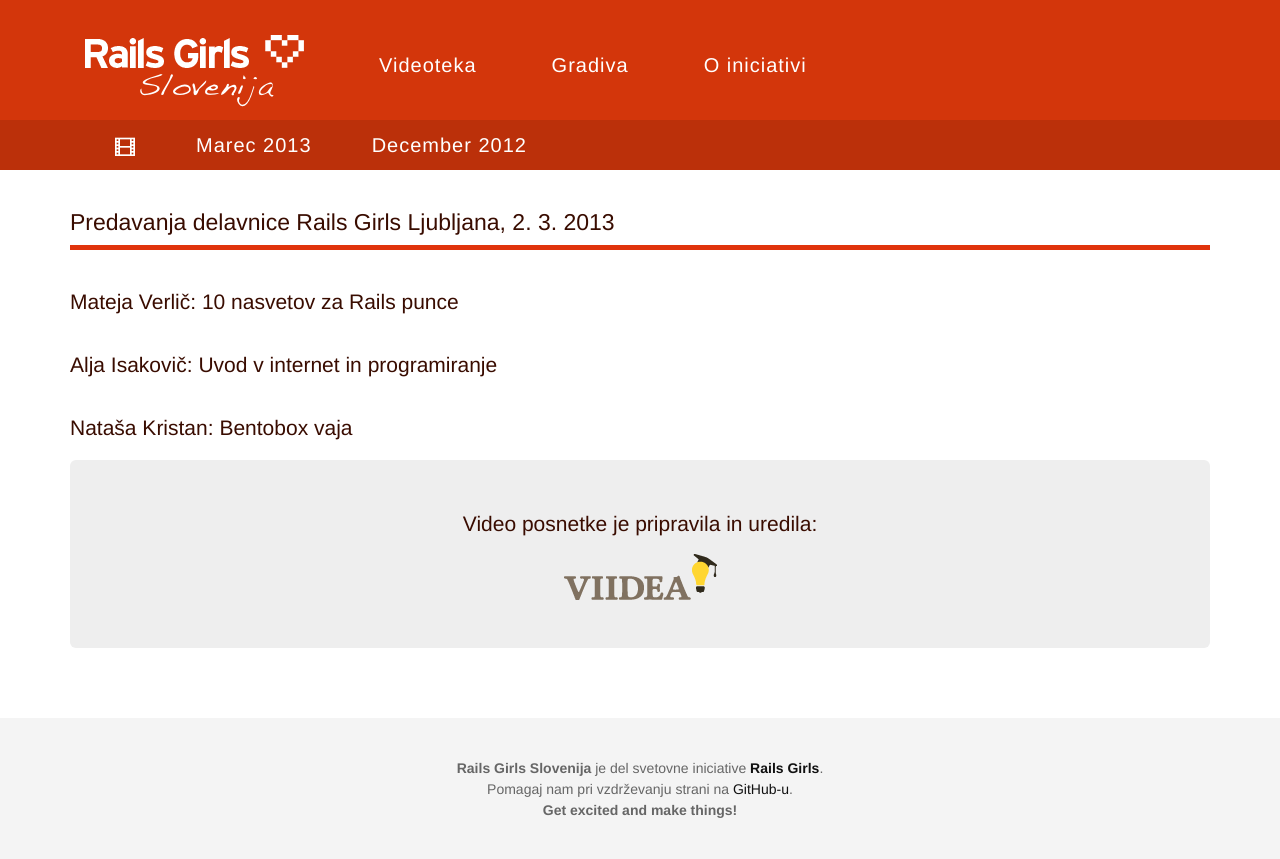
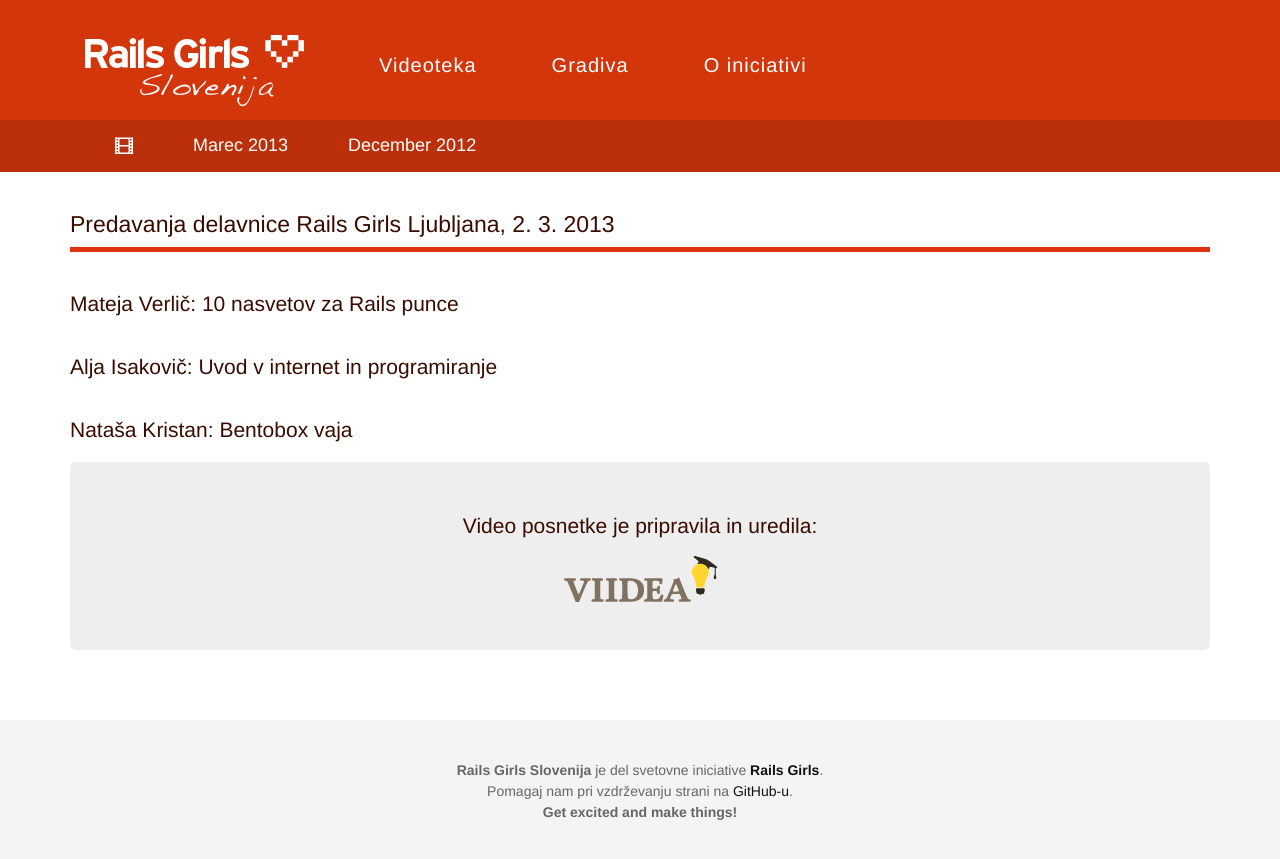
Before and after one commit to railsgirls-si/railsgirls-si.github.io, a Jekyll site: the page built from videoteka/ljubljana2013/index.html, in a window 1280 px wide. Shown: the top 859 px of the page. Built offline with Jekyll 4.4.1, drawn with Linux system fonts in a browser that asks for light colours; Markdown is read by kramdown in place of the engine named in the settings; a script that is not in the unit is left out.

Commit message:
fixing the secondary navbar a bit

```diff
--- a/_layouts/videoarchive.html
+++ b/_layouts/videoarchive.html
@@ -1,7 +1,7 @@
 ---
 layout: default
 ---
-<nav class="navbar navbar-inverse navbar-secondary" role="navigation">
+<nav class="navbar navbar-secondary" role="navigation">
   <div class="container">
     <ul class="nav navbar-nav">
       <li><a href="/videoteka"><span class="glyphicon glyphicon-film"></span></a></li>
--- a/css/main.css
+++ b/css/main.css
@@ -39,18 +39,7 @@ p {
   border-color: #fff;
   border-radius: 0px;
   border: 0px;
-}
-
-.navbar-secondary {
-  color: #fff;
-  background-color: #BB300A;
-  height: 40px;
-  padding-top: 0px;
-  border-color: #fff;
-  border-radius: 0px;
-  border: 0px;
-  margin-top: -20px;
-    z-index: -1;
+  z-index:5;
 }
 
 .navbar-brand {
@@ -66,11 +55,9 @@ p {
   margin-left:15px;
 }
 
-.navbar-secondary .navbar-nav>li>a {
-  color:#fff;
-  text-decoration:none;
-  font-size:15;
-  margin-left:0px;
+.navbar-collapse {
+  z-index:10;
+  background-color: #d3360b;
 }
 
 .navbar-inverse .navbar-nav>li>a:after {
@@ -86,9 +73,31 @@ p {
   text-decoration:underline;
 }
 
-.navbar-collapse {
-  z-index:10;
-  background-color: #d3360b;
+.navbar-secondary {
+  color: #fff;
+  background-color: #BB300A;
+  height: 40px;
+  padding-top: 0px;
+  border-color: #fff;
+  border-radius: 0px;
+  border: 0px;
+  margin-top: -20px;
+  z-index: 0;
+  height: 100%;
+}
+
+.navbar-secondary .navbar-nav>li>a {
+  color:#fff;
+  text-decoration:none;
+  font-size:18px;
+  margin-left:0px;
+  z-index: 0;
+
+}
+
+.navbar-secondary .navbar-nav>li>a:hover{
+  text-decoration:underline;
+  background-color:#BB300A;
 }
 
 /*****************************************************************************/
```
